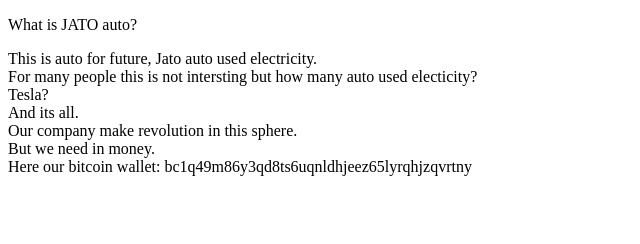
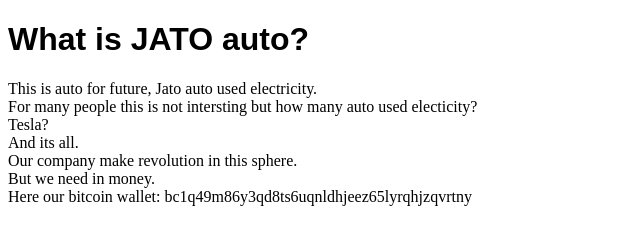
Before and after one commit to HoneyEnergy/HoneyEnergy.github.io, a plain HTML site: page index.html in a window 1280 px wide. Shown: the whole page, without its empty margins (0-640 px from the left). Drawn offline with Linux system fonts and the light colour scheme.

Commit message:
index.css added

```diff
--- a/index.css
+++ b/index.css
@@ -0,0 +1,3 @@
+.ti {
+    font-family: Arial, Helvetica, sans-serif;
+}
--- a/index.html
+++ b/index.html
@@ -4,10 +4,11 @@
     <head>
     <meta http-equiv="Content-Type" content="text/html; charset=utf 8">
     <meta http-equiv="expires" content="JATO auto">
+    <link rel="stylesheet" href="index.css">
 
     </head>
     <body>
-        <p>What is JATO auto?
+        <p > <h1 class="ti">What is JATO auto?</h1>
             <div></div>
             This is auto for future, Jato auto used electricity.
             <div></div>
```
